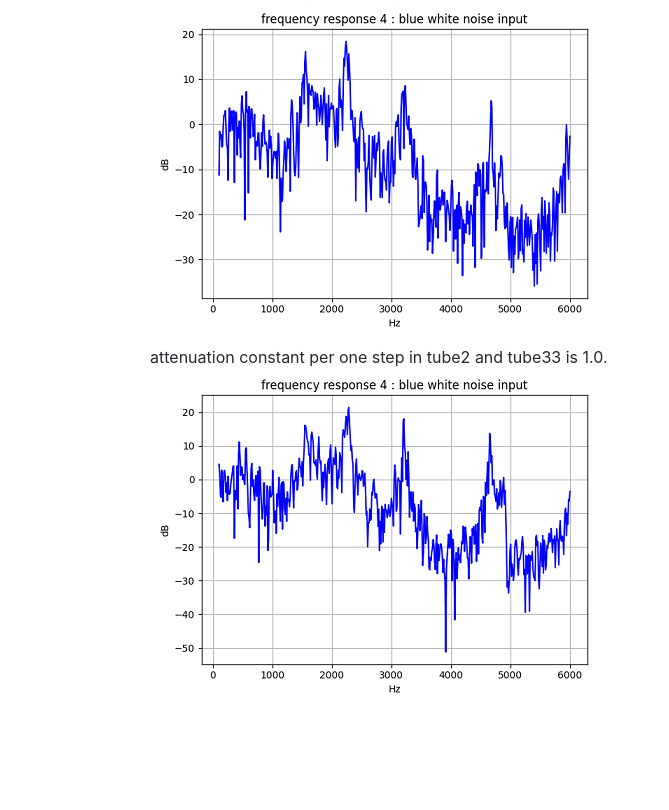
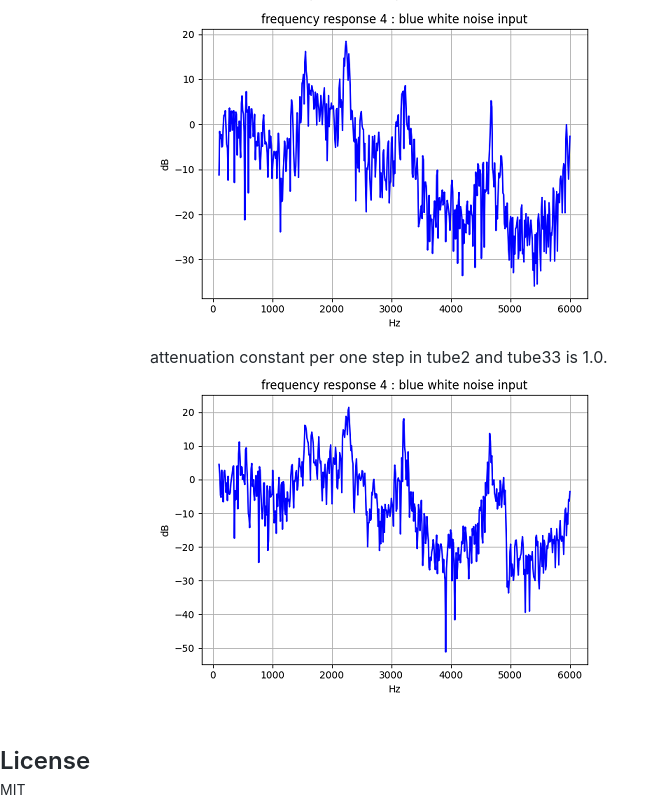
Before and after one commit to shun60s/Vocal-Tube-T, a plain HTML site: page docs/index.html in a window 1280 px wide. Shown: the part 1289-2099 px from the top of the page, without its empty margins (0-669 px from the left). Before the commit the page ends 2032 px from the top, so only its background shows below. Drawn offline with Linux system fonts and the light colour scheme.

Commit message:
add license_txt

```diff
--- a/docs/index.html
+++ b/docs/index.html
@@ -39,5 +39,10 @@ python tube_check_1loop.py
 attenuation constant per one step in tube2 and tube33 is 1.0.<br />
 <img src="oneloop_att_loop_is_1.png" alt="figure4" > <br /></p>
 </div>
+
+<h2>License    </h2>
+<p>MIT<br /></p>
+</div>
+
 </body>
 </html>
```
Also changed, not shown: LICENSE.txt (added), 1 other file.
